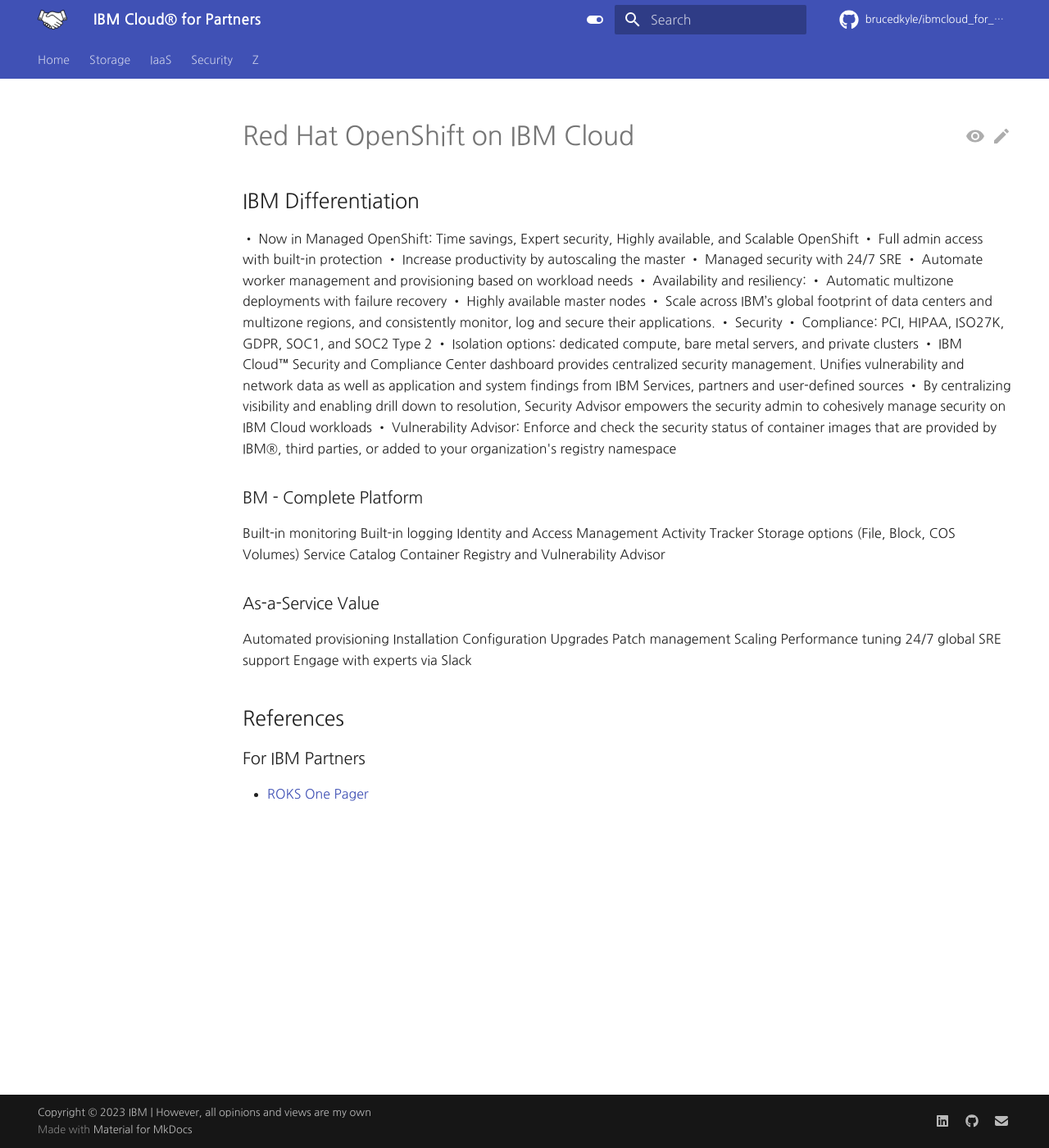
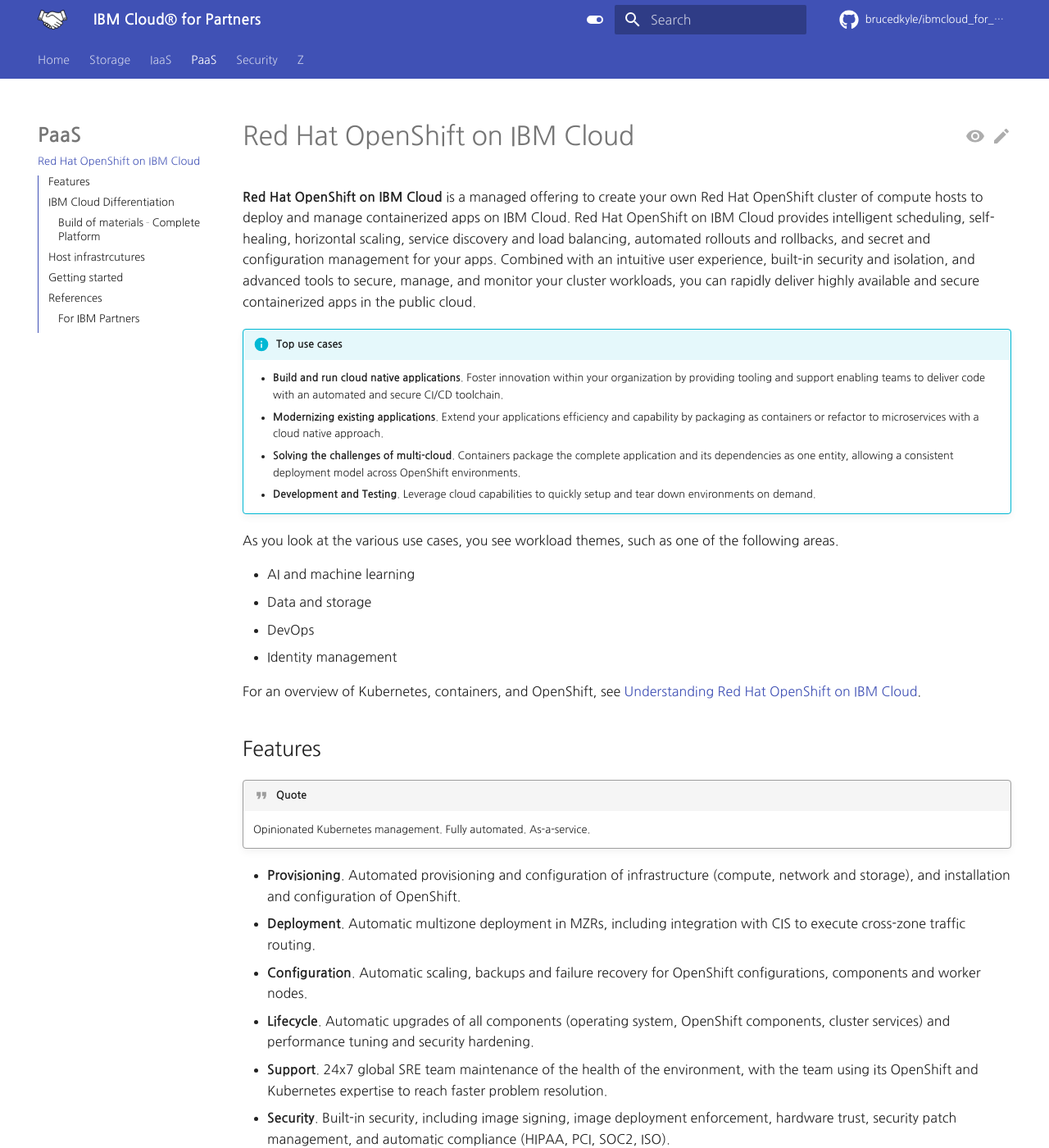
Before and after one commit to brucedkyle/ibmcloud_for_partners, an MkDocs documentation site: the page built from docs/paas/openshift.md, in a window 1280 px wide and 1400 px high. Shown: the whole window at 82% size. Built offline with MkDocs 1.6.1 and Material for MkDocs 9.7.7, drawn with Linux system fonts in a browser that asks for light colours; comment, search, counter and statistics services are not loaded; some of the changed text lies outside the part shown.

Commit message:
update openshift

```diff
--- a/docs/paas/openshift.md
+++ b/docs/paas/openshift.md
@@ -1,50 +1,91 @@
 # Red Hat OpenShift on IBM Cloud
 
+**Red Hat OpenShift on IBM Cloud** is a managed offering to create your own Red Hat OpenShift cluster of compute hosts to deploy and manage containerized apps on IBM Cloud. Red Hat OpenShift on IBM Cloud provides intelligent scheduling, self-healing, horizontal scaling, service discovery and load balancing, automated rollouts and rollbacks, and secret and configuration management for your apps. Combined with an intuitive user experience, built-in security and isolation, and advanced tools to secure, manage, and monitor your cluster workloads, you can rapidly deliver highly available and secure containerized apps in the public cloud.
 
-## IBM Differentiation
+!!! info "Top use cases"
 
-• Now in Managed OpenShift: Time savings, Expert security, Highly available, and Scalable OpenShift
-• Full admin access with built-in protection
-• Increase productivity by autoscaling the master
-• Managed security with 24/7 SRE
-• Automate worker management and provisioning based on workload needs
-• Availability and resiliency:
-• Automatic multizone deployments with failure recovery
-• Highly available master nodes
-• Scale across IBM’s global footprint of data centers and multizone regions, and consistently
-monitor, log and secure their applications.
-• Security
-• Compliance: PCI, HIPAA, ISO27K, GDPR, SOC1, and SOC2 Type 2
-• Isolation options: dedicated compute, bare metal servers, and private clusters
-• IBM Cloud™ Security and Compliance Center dashboard provides centralized security
-management. Unifies vulnerability and network data as well as application and system findings
-from IBM Services, partners and user-defined sources
-• By centralizing visibility and enabling drill down to resolution, Security Advisor empowers the
-security admin to cohesively manage security on IBM Cloud workloads
-• Vulnerability Advisor: Enforce and check the security status of container images that are provided
-by IBM®, third parties, or added to your organization's registry namespace
+    - **Build and run cloud native applications**. Foster innovation within your organization by providing tooling and support enabling teams to deliver code with an automated and secure CI/CD toolchain.
+    - **Modernizing existing applications**. Extend your applications efficiency and capability by packaging as containers or refactor to microservices with a cloud native approach.
+    - **Solving the challenges of multi-cloud**. Containers package the complete application and its dependencies as one entity, allowing a consistent deployment model across OpenShift environments.
+    - **Development and Testing**. Leverage cloud capabilities to quickly setup and tear down environments on demand.
 
-### BM - Complete Platform
-Built-in monitoring
-Built-in logging
-Identity and Access Management
-Activity Tracker
-Storage options (File, Block, COS Volumes)
-Service Catalog
-Container Registry and Vulnerability Advisor
+As you look at the various use cases, you  see workload themes, such as one of the following areas.
 
-### As-a-Service Value
-Automated provisioning
-Installation
-Configuration
-Upgrades
-Patch management
-Scaling
-Performance tuning
-24/7 global SRE support
-Engage with experts via Slack
+- AI and machine learning
+- Data and storage
+- DevOps
+- Identity management
+
+For an overview of Kubernetes, containers, and OpenShift, see [Understanding Red Hat OpenShift on IBM Cloud](https://cloud.ibm.com/docs/openshift?topic=openshift-overview).
+
+## Features
+
+!!! Quote
+
+    Opinionated Kubernetes management. Fully automated. As-a-service.
+
+- **Provisioning**. Automated provisioning and configuration of infrastructure (compute, network and storage), and installation and configuration of OpenShift.
+- **Deployment**. Automatic multizone deployment in MZRs, including integration with CIS to execute cross-zone traffic routing.
+- **Configuration**. Automatic scaling, backups and failure recovery for OpenShift configurations, components and worker nodes.
+- **Lifecycle**. Automatic upgrades of all components (operating system, OpenShift components, cluster services) and performance tuning and security hardening.
+- **Support**. 24x7 global SRE team maintenance of the health of the environment, with the team using its OpenShift and Kubernetes expertise to reach faster problem resolution.
+- **Security**. Built-in security, including image signing, image deployment enforcement, hardware trust, security patch management, and automatic compliance (HIPAA, PCI, SOC2, ISO).
+
+Read the [Analysis report](https://www.ibm.com/downloads/cas/OOJKPALB).
+
+## IBM Cloud Differentiation
+
+- Now in Managed OpenShift: Time savings, Expert security, Highly available, and Scalable OpenShift
+- Full admin access with built-in protection
+- Increase productivity by autoscaling the master
+- Managed security with 24/7 SRE
+- Automate worker management and provisioning based on workload needs
+- Availability and resiliency:
+- Automatic multizone deployments with failure recovery
+- Highly available master nodes
+- Scale across IBM’s global footprint of data centers and multizone regions, and consistently monitor, log and secure their applications.
+- Security
+    - Compliance: PCI, HIPAA, ISO27K, GDPR, SOC1, and SOC2 Type 2
+- Isolation options: dedicated compute, bare metal servers, and private clusters
+- IBM Cloud™ Security and Compliance Center dashboard provides centralized security management. Unifies vulnerability and network data as well as application and system findings from IBM Services, partners and user-defined sources
+- By centralizing visibility and enabling drill down to resolution, Security Advisor empowers the security admin to cohesively manage security on IBM Cloud workloads
+- Vulnerability Advisor: Enforce and check the security status of container images that are provided by IBM®, third parties, or added to your organization's registry namespace
+
+### Build of materials &dash; Complete Platform
+
+- Built-in monitoring
+- Built-in logging
+- Identity and Access Management
+- Activity Tracker
+- Storage options (File, Block, COS Volumes)
+- Service Catalog
+- Container Registry and Vulnerability Advisor
+
+## Host infrastrcutures
+
+Red Hat® OpenShift® on IBM Cloud is a fully managed OpenShift Container Platform (OCP) (link resides outside ibm.com). Your compute hosts cluster can run on
+
+- [IBM Cloud Virtual Servers](https://www.ibm.com/products/virtual-servers)
+- [IBM Cloud Bare Metal Servers](https://www.ibm.com/products/bare-metal-servers)
+- On your own hardware or third-party cloud using [IBM Cloud Satellite](https://www.ibm.com/products/satellite).
+
+With Red Hat OpenShift on IBM Cloud, OpenShift developers have a fast and secure way to containerize and deploy enterprise workloads in Kubernetes clusters. Because IBM manages OCP, you’ll have more time to focus on your core tasks.
+
+See [What compute host infrastructure does Red Hat OpenShift on IBM Cloud offer?](https://cloud.ibm.com/docs/openshift?topic=openshift-overview#what-compute-infra-is-offered).
+
+## Getting started
+
+See:
+
+- [Getting started with Red Hat OpenShift on IBM Cloud](https://cloud.ibm.com/docs/openshift?topic=openshift-getting-started)
+- [Tutorials library](https://cloud.ibm.com/docs?tab=tutorials&tags=openshift&page=1&pageSize=20)
+- [Setting up your first cluster in your Virtual Private Cloud (VPC)](https://cloud.ibm.com/docs/openshift?topic=openshift-vpc_rh_tutorial)
+- [Installing Red Hat OpenShift Data Science](https://cloud.ibm.com/docs/openshift?topic=openshift-datascience)
 
 ## References
+
+- [Red Hat OpenShift on IBM Cloud](https://cloud.ibm.com/docs/openshift)
+- Product page [Red Hat OpenShift on IBM Cloud](https://www.ibm.com/products/openshift)
 
 ### For IBM Partners
 
--- a/mkdocs.yml
+++ b/mkdocs.yml
@@ -26,6 +26,8 @@
       - Bare Metal Classic for VMware: ./cloud/baremetal-vmware.md
       - VMware on Virtual Private Cloud (VPC): ./cloud/baremetal-vpc-vmware.md
       - VMware Regulated Workloads on IBM Cloud: ./cloud/vmware-regulated.md
+  - PaaS:
+      - Red Hat OpenShift on IBM Cloud: ./paas/openshift.md
   - Security:
     - Key and Hyper Protect Services:
         - Key Protect: ./security/keyprotect.md
```
Also changed, not shown: docs/mainframe/modernization.md (+11 -6 lines), docs/mainframe/openshift.md (+1 -1 lines).
